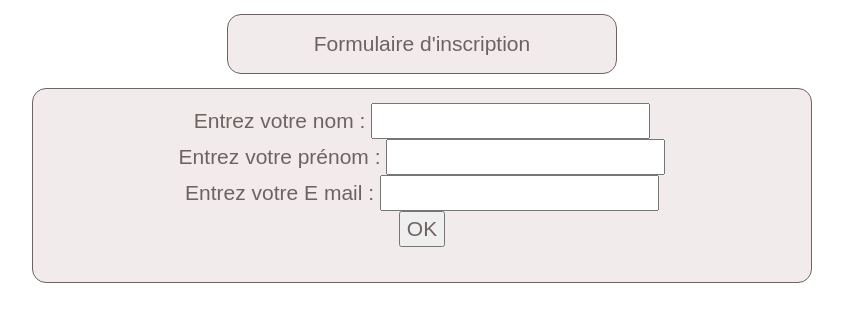
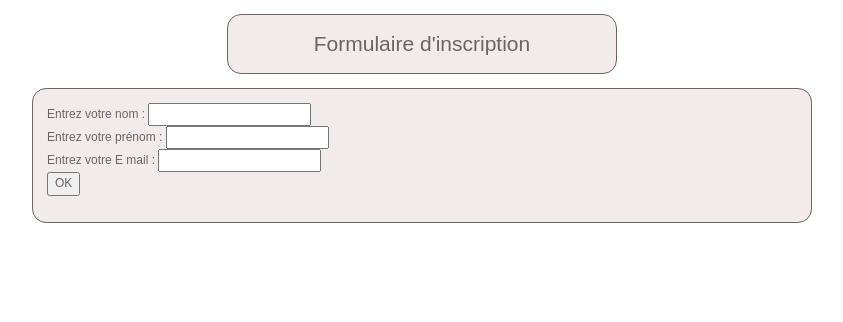
Before and after one commit to Simplon-Narbonne/SYD_ApprendreAutrement, a PHP site: page /login.php in a window 1280 px wide. Shown: the top 322 px of the page, without its empty margins (218-1061 px from the left). Run offline with PHP 8.4, Linux system fonts and the light colour scheme; some libraries are stand-ins or nearby versions.

Commit message:
deuxième push  du formulairs sous bootstrap

```diff
--- a/formulaire/assets/css/style.css
+++ b/formulaire/assets/css/style.css
@@ -11,3 +11,16 @@
   border-width: 1px;
   margin-top: 14px;
 }
+#InputForm{
+  background-color: #F2EBEB;
+  font-family: ubuntu, sans-serif;
+  font-size: 12px;
+  padding: 14px;
+  color: #6E6363;
+  text-align: left;
+  border-radius: 14px;
+  border-color: #6E6363;
+  border-style: solid;
+  border-width: 1px;
+  margin-top: 14px;
+}
--- a/formulaire/login.php
+++ b/formulaire/login.php
@@ -53,7 +53,7 @@
                   <!--  Titre formulaire -->
                 <div id="titrForm"class="col-md-4 col-md-offset-4">Formulaire d'inscription</div>
                   <!--  Titre formulaire -->
-                <div id="titrForm"class="col-md-8 col-md-offset-2">
+                <div id="InputForm"class="col-md-8 col-md-offset-2">
                   <form name="inscription" method="post" action="insertion_parent.php">
                       Entrez votre nom : <input type="text" name="lastname"/> <br/>
                       Entrez votre prénom : <input type="text" name="firstname"/><br/>
```
